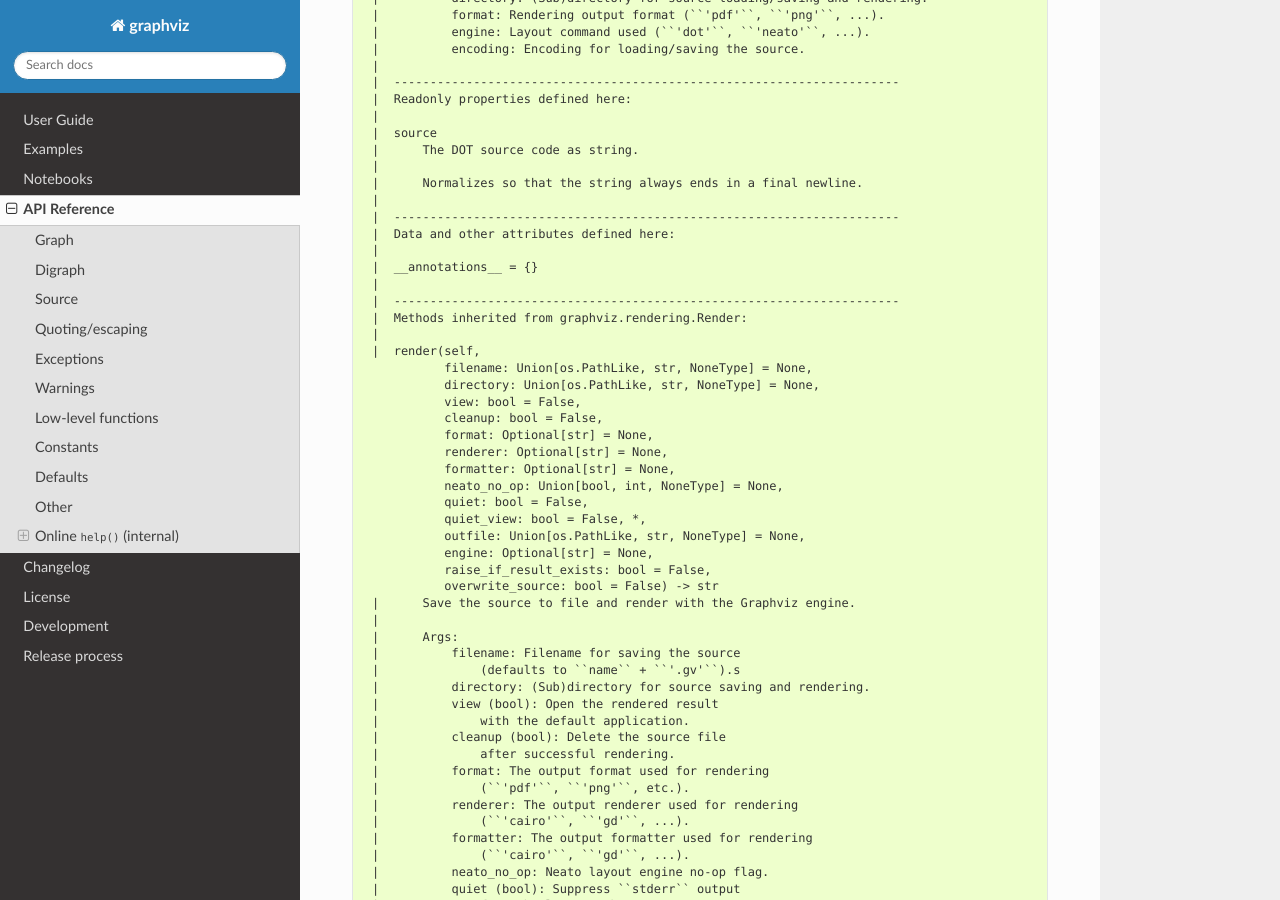
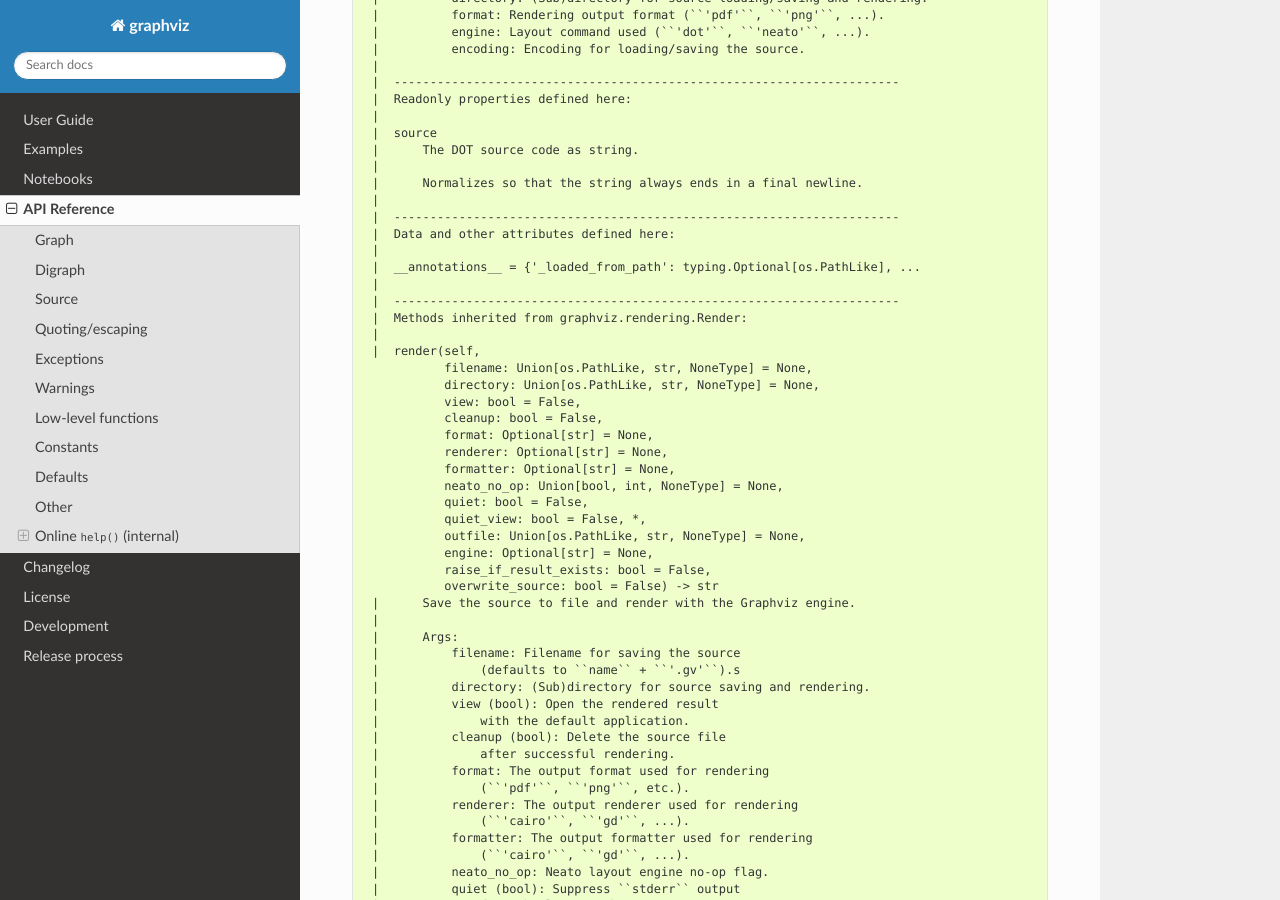
Before and after one commit to xflr6/graphviz, a Sphinx documentation site: the page built from docs/api.rst, in a window 1280 px wide and 900 px high, scrolled down 24841 px. Built offline with Sphinx 7.4.7 and the Read the Docs theme 2.0.0, drawn with Linux system fonts in a browser that asks for light colours; the version number is read from the project's files by our own code.

Commit message:
run update-help.py adding internal `__annotations__`

```diff
--- a/docs/api.rst
+++ b/docs/api.rst
@@ -1380,7 +1380,7 @@ https://github.com/xflr6/graphviz/blob/master/docs/api.rst#source-1
      |  ----------------------------------------------------------------------
      |  Data and other attributes defined here:
      |
-     |  __annotations__ = {}
+     |  __annotations__ = {'_loaded_from_path': typing.Optional[os.PathLike], ...
      |
      |  ----------------------------------------------------------------------
      |  Methods inherited from graphviz.rendering.Render:
```
